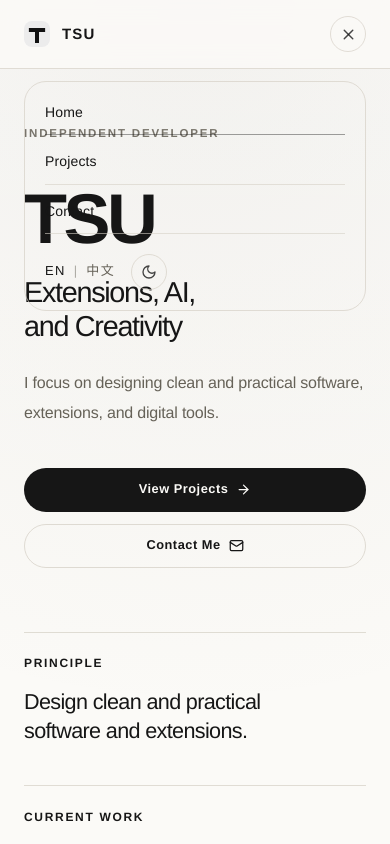
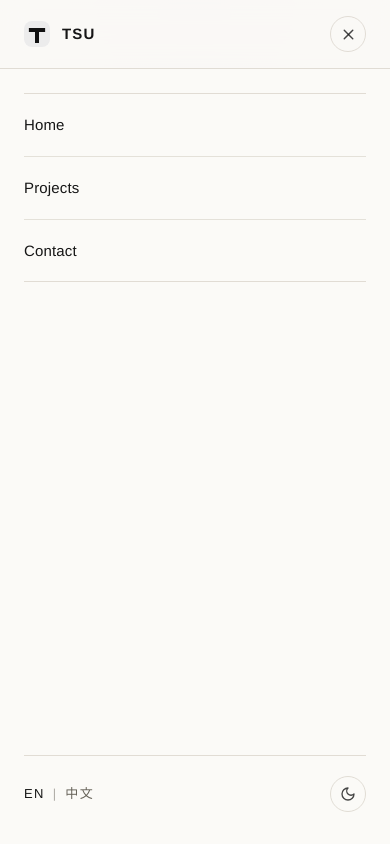
Before and after one commit to TSU333/personal-website, a Next.js app: page / in a window 390 px wide. Both pictures are taken after a click on the button "Open menu". Shown: the top 844 px of the page. Built offline with nearby package versions, Linux system fonts and the light colour scheme.

Commit message:
update website

```diff
--- a/components/Navbar.tsx
+++ b/components/Navbar.tsx
@@ -2,7 +2,7 @@
 
 import Image from "next/image";
 import Link from "next/link";
-import { useEffect, useState } from "react";
+import { useEffect, useRef, useState } from "react";
 import { AnimatePresence, motion } from "framer-motion";
 import { Menu, X } from "lucide-react";
 import { usePathname } from "next/navigation";
@@ -14,11 +14,50 @@ import { useLanguage } from "@/components/Providers";
 export function Navbar() {
   const pathname = usePathname();
   const { dictionary } = useLanguage();
+  const headerRef = useRef<HTMLElement | null>(null);
   const [isOpen, setIsOpen] = useState(false);
+  const [menuTop, setMenuTop] = useState(0);
 
   useEffect(() => {
     setIsOpen(false);
   }, [pathname]);
+
+  useEffect(() => {
+    const updateMenuTop = () => {
+      setMenuTop(headerRef.current?.getBoundingClientRect().height ?? 0);
+    };
+
+    updateMenuTop();
+
+    const observer = new ResizeObserver(updateMenuTop);
+
+    if (headerRef.current) {
+      observer.observe(headerRef.current);
+    }
+
+    window.addEventListener("resize", updateMenuTop);
+
+    return () => {
+      observer.disconnect();
+      window.removeEventListener("resize", updateMenuTop);
+    };
+  }, []);
+
+  useEffect(() => {
+    const previousOverflow = document.body.style.overflow;
+
+    if (isOpen) {
+      document.body.style.overflow = "hidden";
+    }
+
+    return () => {
+      document.body.style.overflow = previousOverflow;
+    };
+  }, [isOpen]);
+
+  const closeMenu = () => {
+    setIsOpen(false);
+  };
 
   const links = [
     { href: "/", label: dictionary.nav.home, active: pathname === "/" },
@@ -31,11 +70,12 @@ export function Navbar() {
   ];
 
   return (
-    <header className="fixed inset-x-0 top-0 z-50">
+    <header ref={headerRef} className="fixed inset-x-0 top-0 z-50">
       <div className="nav-shell">
         <div className="site-shell flex items-center justify-between py-4 sm:py-5">
           <Link
             href="/"
+            onClick={closeMenu}
             className="flex items-center gap-3 transition hover:opacity-70"
           >
             <Image
@@ -75,6 +115,8 @@ export function Navbar() {
             type="button"
             onClick={() => setIsOpen((current) => !current)}
             aria-label={isOpen ? dictionary.misc.close : dictionary.misc.menu}
+            aria-expanded={isOpen}
+            aria-controls="mobile-navigation"
             className="type-ui inline-flex h-9 w-9 items-center justify-center rounded-full border border-border/70 text-foreground/80 transition hover:border-foreground/20 hover:bg-foreground/5 md:hidden"
           >
             {isOpen ? <X size={17} /> : <Menu size={17} />}
@@ -82,40 +124,55 @@ export function Navbar() {
         </div>
       </div>
 
-      <div className="site-shell">
       <AnimatePresence>
         {isOpen ? (
+          <>
             <motion.div
-              initial={{ opacity: 0, y: -8 }}
+              initial={{ opacity: 0 }}
+              animate={{ opacity: 1 }}
+              exit={{ opacity: 0 }}
+              transition={{ duration: 0.16 }}
+              className="fixed inset-x-0 bottom-0 z-40 bg-background md:hidden"
+              style={{ top: menuTop ? `${menuTop}px` : undefined }}
+            />
+            <motion.div
+              id="mobile-navigation"
+              role="dialog"
+              aria-modal="true"
+              initial={{ opacity: 0, y: -10 }}
               animate={{ opacity: 1, y: 0 }}
-              exit={{ opacity: 0, y: -8 }}
+              exit={{ opacity: 0, y: -10 }}
               transition={{ duration: 0.18, ease: [0.22, 1, 0.36, 1] }}
-              className="mt-3 border border-border/70 bg-background/96 p-5 md:hidden"
-              style={{ borderRadius: "var(--radius-m)" }}
+              className="fixed inset-x-0 bottom-0 z-40 overflow-y-auto md:hidden"
+              style={{ top: menuTop ? `${menuTop}px` : undefined }}
             >
-              <div className="flex flex-col gap-4">
+              <div className="site-shell flex min-h-full flex-col bg-background pb-8 pt-6">
+                <nav className="border-y border-border/70">
                   {links.map((link) => (
                     <Link
                       key={link.href}
                       href={link.href}
-                    className={`type-ui border-b pb-3 text-[14px] font-medium transition ${
+                      onClick={closeMenu}
+                      className={`type-ui flex items-center justify-between border-b border-border/60 py-5 text-[15px] font-medium transition last:border-b-0 ${
                         link.active
-                        ? "border-foreground/40 text-foreground"
-                        : "border-border/60 text-foreground/82 hover:text-foreground"
+                          ? "text-foreground"
+                          : "text-foreground/82 hover:text-foreground"
                       }`}
                     >
-                    {link.label}
+                      <span>{link.label}</span>
                     </Link>
                   ))}
-              </div>
-              <div className="mt-5 flex items-center gap-4">
+                </nav>
+
+                <div className="mt-auto flex items-center justify-between gap-5 border-t border-border/70 pt-5">
                   <LanguageToggle />
                   <ThemeToggle />
                 </div>
+              </div>
             </motion.div>
+          </>
         ) : null}
       </AnimatePresence>
-      </div>
     </header>
   );
 }
```
Lines whose indentation alone changed are shown as unchanged.
